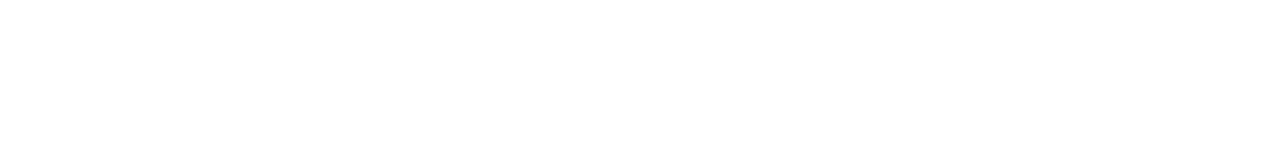
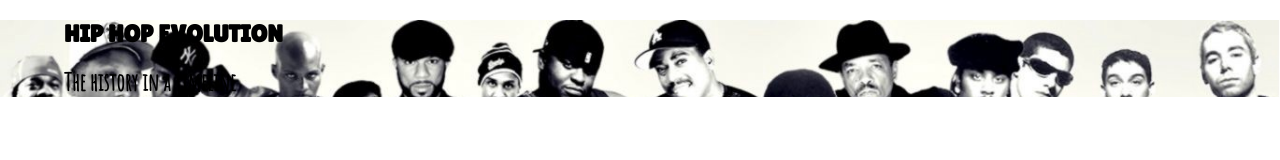
Before and after one commit to josemoraes/hip-hop-evolution, a plain HTML site: page index.html in a window 1280 px wide. Drawn offline with Linux system fonts and the light colour scheme.

Commit message:
Developing visual from pages

```diff
--- a/assets/css/main.css
+++ b/assets/css/main.css
@@ -32,7 +32,27 @@ body{
 }
 
 .container{
+  display: block;
   max-width: 90%;
   width: 100%;
   padding: 0 15px;
+  margin: 0 auto;
 }
+
+.visible{
+  display: block;
+}
+
+article{
+  display: none;
+  width: 100%;
+  height: -webkit-fill-available;
+}
+
+h1{ text-transform: uppercase; }
+
+#first-page{
+  background-image: url(../images/first-page-bg.jpeg);
+  background-size: 100%;
+  background-repeat: no-repeat;
+}
--- a/index.html
+++ b/index.html
@@ -6,12 +6,21 @@
   <link rel="stylesheet" href="assets/css/main.css">
 </head>
 <body>
-<article></article>
-<article></article>
-<article></article>
-<article></article>
-<article></article>
-<article></article>
-<script src="assets/js/main.js"></script>
+  <article id="first-page" class="visible" data-next="second-page">
+    <div class="container">
+      <h1 class="lilita">Hip Hop Evolution</h1>
+      <h2 class="amatic">The history in a timeline</h2>
+    </div>
+  </article>
+  <article id="second-page" data-prev="first-page" data-next="third-page">
+    <h2>Oloko bixo</h2>
+  </article>
+  <article id="third-page" data-prev="second-page" data-next="fourth-page"></article>
+  <article id="fourth-page" data-prev="third-page" data-next="fiveth-page"></article>
+  <article id="fiveth-page" data-prev="fourth-page" data-next="sixth-page"></article>
+  <article id="sixth-page" data-prev="fiveth-page" data-next="seventh-page"></article>
+  <article id="seventh-page" data-prev="sixth-page"></article>
+
+  <script src="assets/js/main.js"></script>
 </body>
 </html>
```
Also changed, not shown: assets/images/first-page-bg.jpeg (added).
